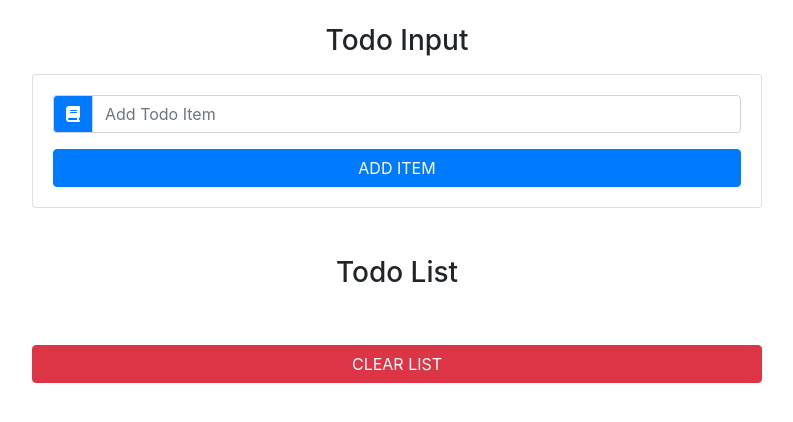
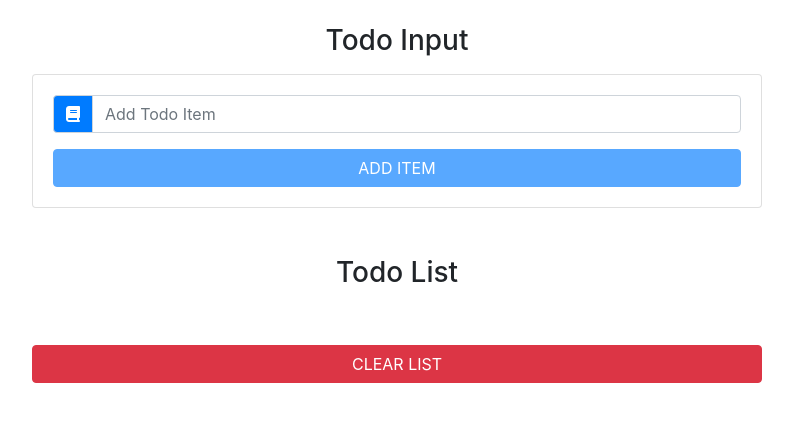
Before and after one commit to jeffansay/reactjs-todo-list, a React (Create React App) app: page / in a window 1280 px wide. Shown: the top 422 px of the page, without its empty margins (243-1036 px from the left). Built offline with nearby package versions, Linux system fonts and the light colour scheme.

Commit message:
Working App

```diff
--- a/src/App.js
+++ b/src/App.js
@@ -20,7 +20,6 @@
   handleSubmit = (e) => {
     e.preventDefault()
 
-    if(this.state.item !== ""){
       const newItem = {
         id: this.state.id,
         title: this.state.item
@@ -34,9 +33,6 @@
         id: uuid(),
         editItem: false
       })
-    } else {
-      alert("Please Input something!")
-    }
 
   }
   handleDelete = (id) => {
@@ -46,7 +42,16 @@
       })
   }
   handleEdit = (id) => {
-    console.log(`handle edit ${id}`)
+    const filteredItem = this.state.items.filter(item => item.id !== id)
+    const selectedItem = this.state.items.find(item => item.id === id)
+
+    console.log(selectedItem)
+    this.setState({
+      items: filteredItem,
+      item: selectedItem.title,
+      id: id,
+      editItem: true
+    })
   }
   clearList = (e) => {
     this.setState({
@@ -55,7 +60,6 @@
   }
 
   render() {
-    console.log(this.state)
     return (
       <div className="container">
           <div className="row">
--- a/src/components/TodoInput.js
+++ b/src/components/TodoInput.js
@@ -19,7 +19,11 @@
                                    value={item}
                                    onChange={handleChange}/>
                         </div>
-                            <button type="submit" className="btn btn-block btn-primary mt-3 text-uppercase">add item</button>
+                            <button type="submit"
+                             disabled={item?false:true}
+                             className={editItem?"btn btn-block btn-success mt-3": "btn btn-block btn-primary mt-3 text-uppercase"}>
+                            {editItem ? 'edit item' : 'add item'}
+                            </button>
                     </form>
                 </div>
             </React.Fragment>
```
